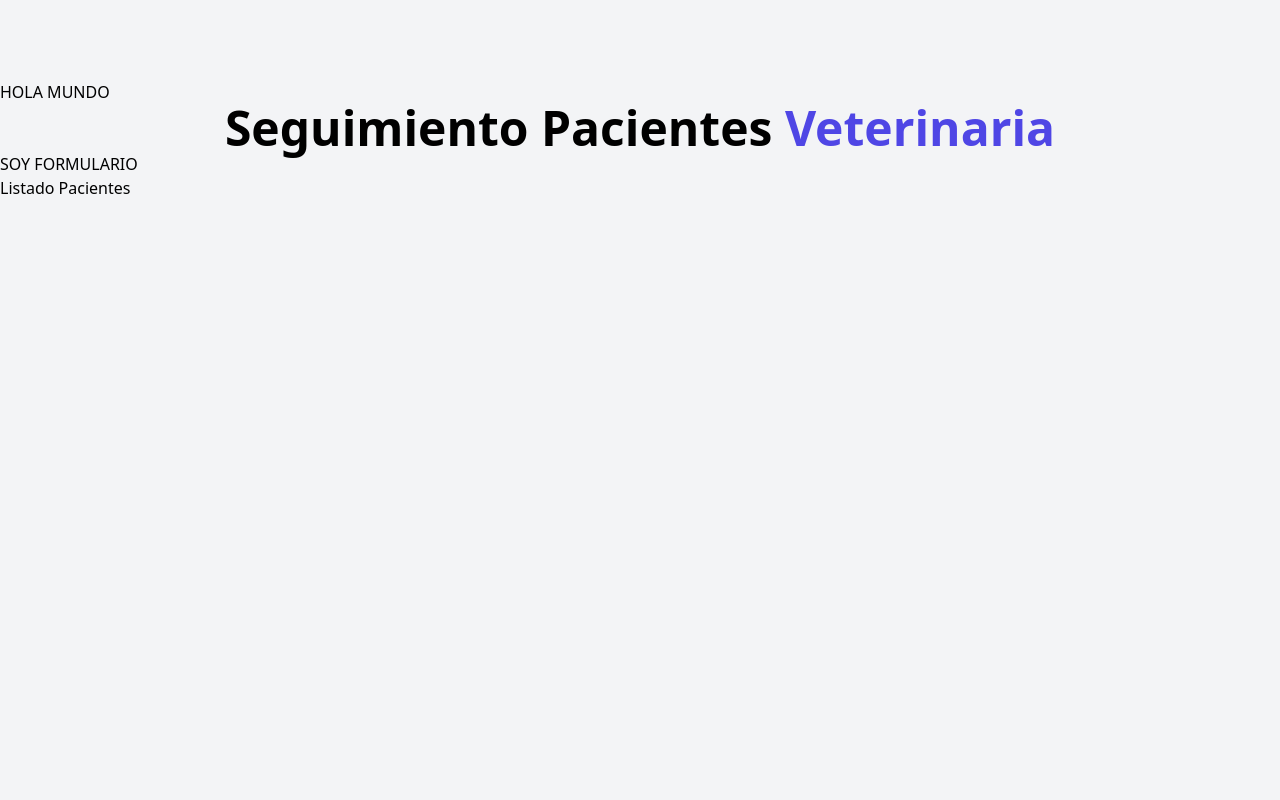
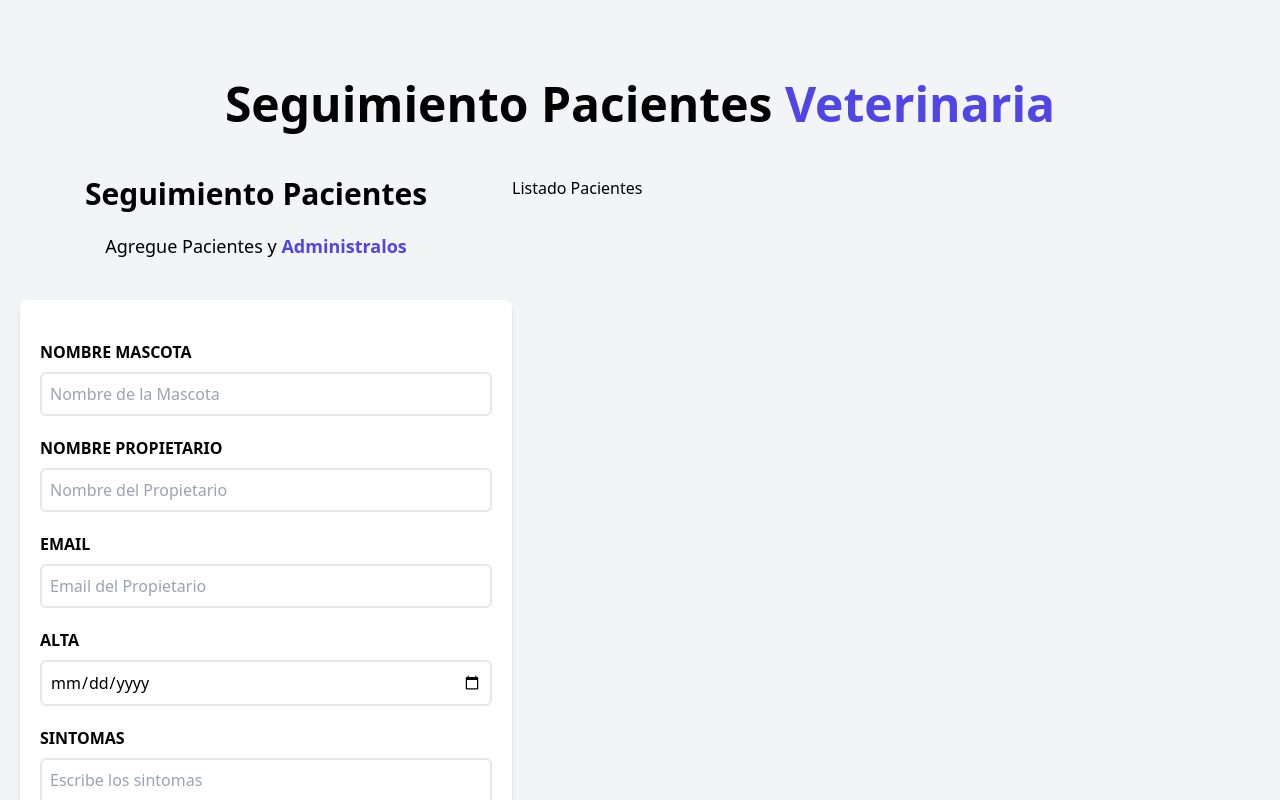
Before and after one commit to caceresivan5/Ingresos-Pyme-Textil, a React (Vite) app: page / in a window 1280 px wide. Shown: the top 800 px of the page. Built offline with nearby package versions, Linux system fonts and the light colour scheme.

Commit message:
se crea la estetica del form

```diff
--- a/src/App.jsx
+++ b/src/App.jsx
@@ -7,10 +7,13 @@
 
   return (
     <div className="container mx-auto mt-20">
-      <h1>HOLA MUNDO</h1>
       <Header/>
+
+      <div className="mt-12 md:flex">
       <Formulario/>
       <ListadoPacientes/>
+
+      </div>
     </div>
   )
 }
--- a/src/components/Formulario.jsx
+++ b/src/components/Formulario.jsx
@@ -2,8 +2,74 @@
 
 const Formulario = () => {
   return (
-    <div>
-        <h1>SOY FORMULARIO</h1>
+    <div className='md:w-1/2 lg:w-2/5'>
+        <h1 className='font-black text-3xl text-center'>Seguimiento Pacientes</h1>
+
+        <p className='text-lg mt-5 text-center mb-10'>
+          Agregue Pacientes y {""}
+          <span className='text-indigo-600 font-bold'>Administralos</span>
+        </p>
+
+        <form  className='bg-white shadow-md rounded-lg py-10 px-5 mb-10 md:ml-5'>
+          <div className='mb-5'>
+            <label htmlFor='mascota' className='block text-grey-700 uppercase font-bold'>Nombre Mascota</label>
+
+            <input
+            id='mascota'
+            type='text'
+            placeholder='Nombre de la Mascota'
+            className='border-2 w-full p-2 mt-2 placeholder-gray-400 rounded-md'
+            />
+          </div>
+
+          <div className='mb-5'>
+            <label htmlFor='propietario' className='block text-grey-700 uppercase font-bold'>Nombre Propietario</label>
+
+            <input
+            id='propietario'
+            type='text'
+            placeholder='Nombre del Propietario'
+            className='border-2 w-full p-2 mt-2 placeholder-gray-400 rounded-md'
+            />
+          </div>
+
+          <div className='mb-5'>
+            <label htmlFor='email' className='block text-grey-700 uppercase font-bold'>Email</label>
+
+            <input
+            id='email'
+            type='text'
+            placeholder='Email del Propietario'
+            className='border-2 w-full p-2 mt-2 placeholder-gray-400 rounded-md'
+            />
+          </div>
+
+          <div className='mb-5'>
+            <label htmlFor='alta' className='block text-grey-700 uppercase font-bold'>Alta</label>
+
+            <input
+            id='alta'
+            type='date'
+            placeholder='Email del Propietario'
+            className='border-2 w-full p-2 mt-2 placeholder-gray-400 rounded-md'
+            />
+          </div>
+
+          <div className='mb-5'>
+            <label htmlFor='sintomas' className='block text-grey-700 uppercase font-bold'>Sintomas</label>
+
+            <textarea
+            id='sintomas'
+            placeholder='Escribe los sintomas'
+            className='border-2 w-full p-2 mt-2 placeholder-gray-400 rounded-md'
+
+            />
+          </div>
+          <input type="submit"
+          className='bg-indigo-600 w-full p-3 text-white uppercase font-bold hover:bg-indigo-700 cursor-pointer transition-all'
+          value='Agregar Paciente'
+          />
+        </form>
     </div>
   )
 }
--- a/src/components/ListadoPacientes.jsx
+++ b/src/components/ListadoPacientes.jsx
@@ -2,7 +2,7 @@
 
 const ListadoPacientes = () => {
   return (
-    <div>
+    <div className='w-1/2 lg:w-3/5'>
         <h1>Listado Pacientes</h1>
     </div>
   )
```
